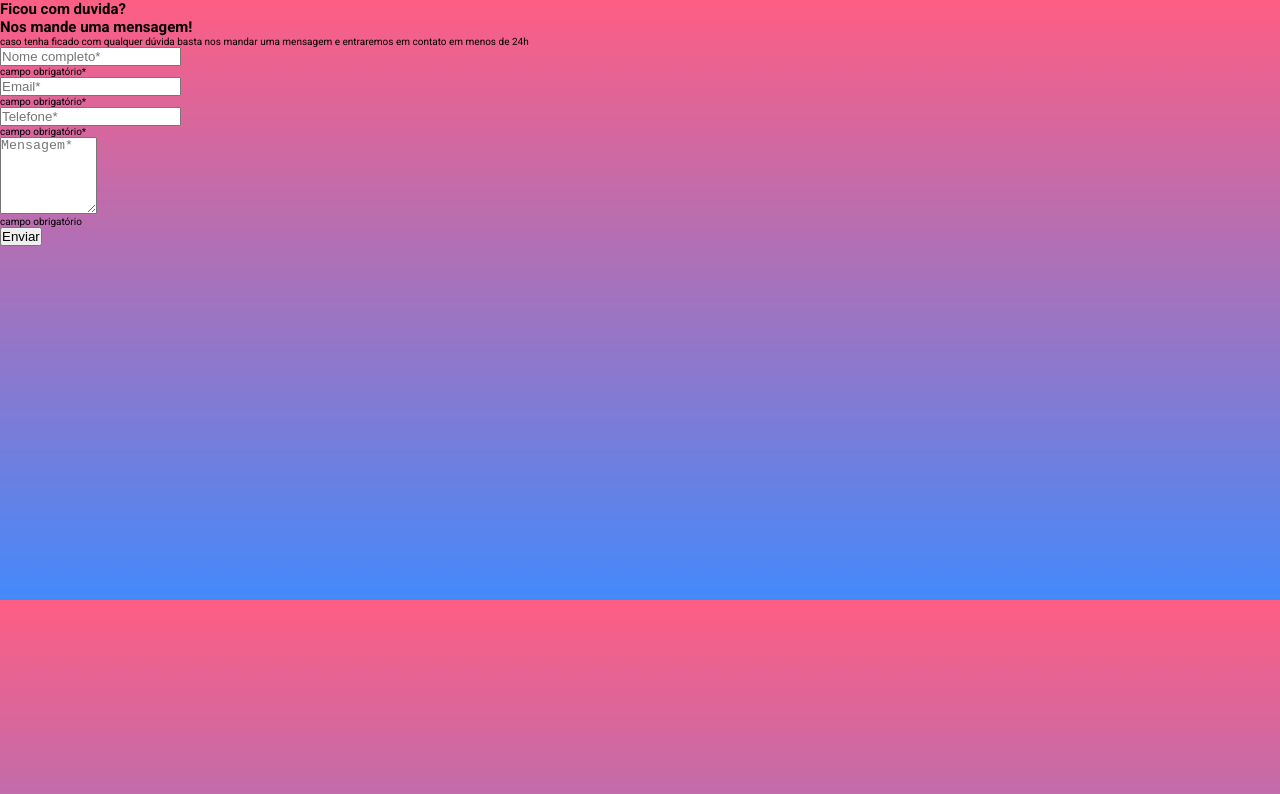
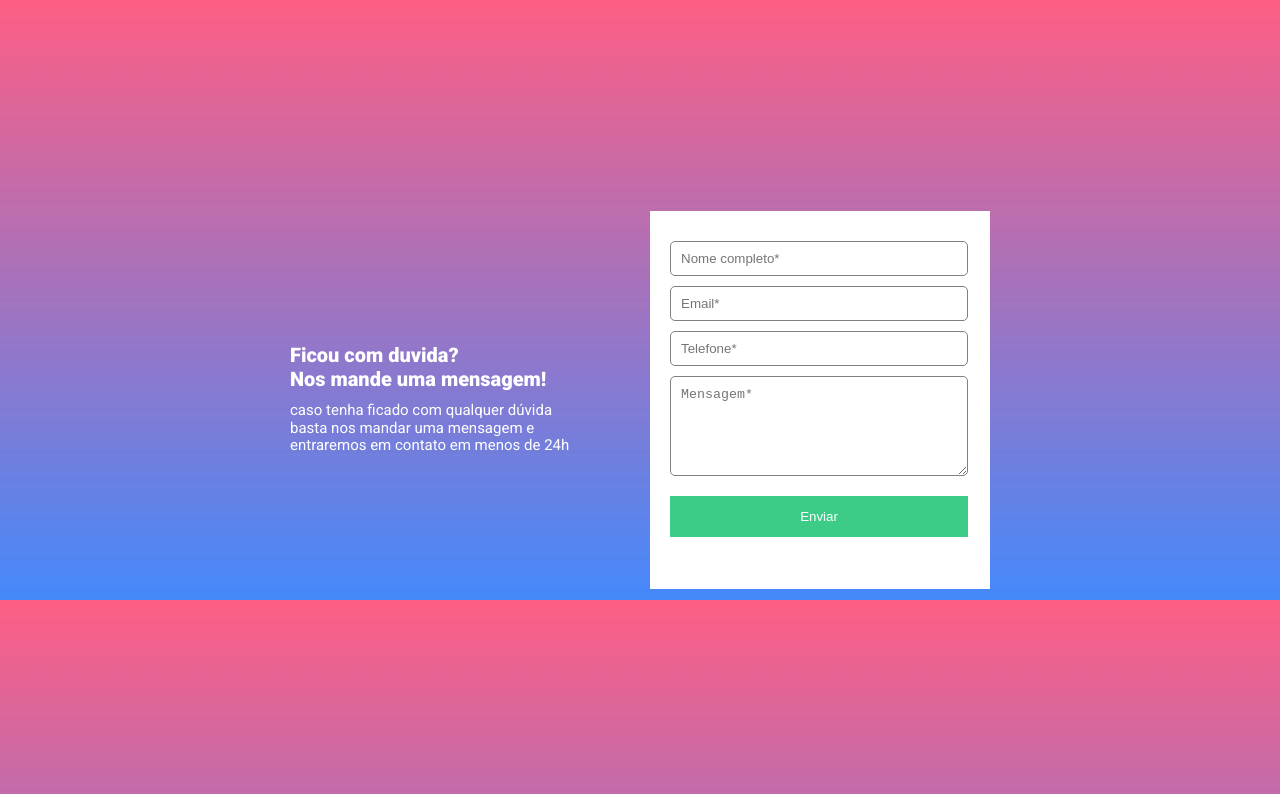
Before and after one commit to Rafael6amorim/Quest-Js-intermediaria-, a plain HTML site: page index.html in a window 1280 px wide. Drawn offline with Linux system fonts and the light colour scheme.

Commit message:
first commit

```diff
--- a/index1.html
+++ b/index.html
@@ -5,7 +5,7 @@
     <meta charset="UTF-8">
     <meta name="viewport" content="width=device-width, initial-scale=1.0">
     <link rel="stylesheet" href="src/css/rest.css">
-    <link rel="stylesheet" href="src/css/style2.css">
+    <link rel="stylesheet" href="src/css/style.css">
     <link rel="preconnect" href="https://fonts.googleapis.com">
     <link rel="preconnect" href="https://fonts.gstatic.com" crossorigin>
     <link href="https://fonts.googleapis.com/css2?family=Roboto:wght@400;700;900&display=swap" rel="stylesheet">
@@ -45,7 +45,7 @@
     </main>
 
 
-    <script src="src/js/index2.js"></script>
+    <script src="src/js/index.js"></script>
 </body>
 
 </html>
```
Also changed, not shown: src/css/style.css (renamed from src/css/style1.css), src/js/index.js (renamed from src/js/index1.js).
